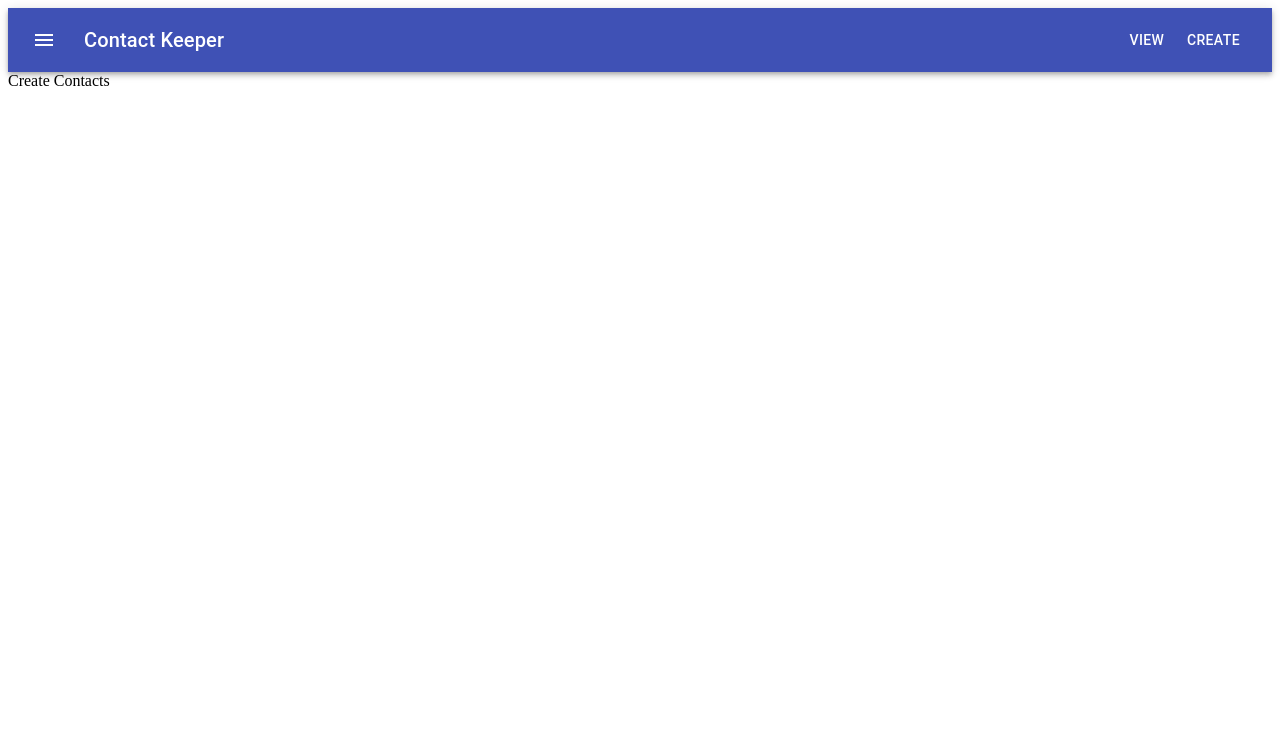
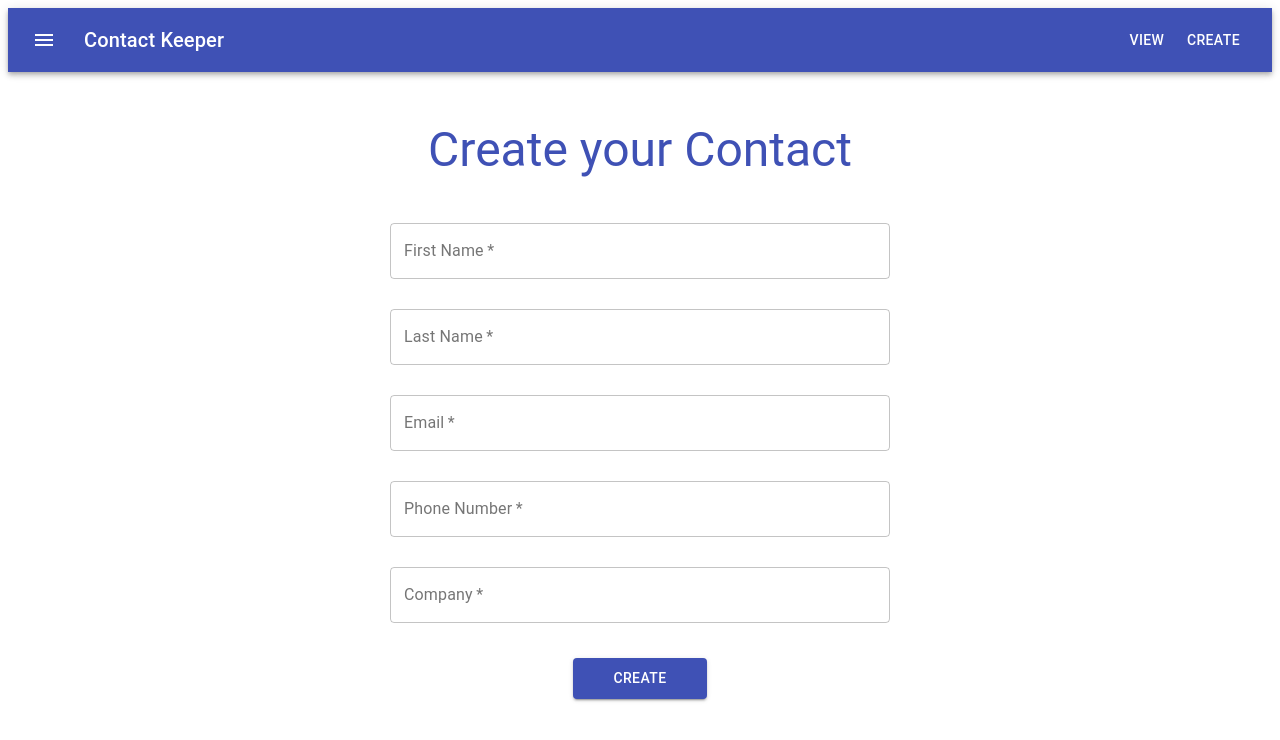
Before and after one commit to bharath-02/CRM-frontend, a React (Create React App) app in the folder client/: page /create in a window 1280 px wide. Shown: the top 740 px of the page. Built offline with nearby package versions, Linux system fonts and the light colour scheme; the HTML template or start-up script is replaced by a standard one.

Commit message:
code improvements for view and create page

```diff
--- a/client/src/components/createContact.js
+++ b/client/src/components/createContact.js
@@ -1,9 +1,88 @@
-import React from 'react';
+import React, {useState} from 'react';
+import axios from 'axios';
+import {
+    Button,
+    TextField,
+    Typography
+} from '@material-ui/core';
 
 const CreateContact = () => {
+    const [firstName, setFirstName] = useState('');
+    const [lastName, setLastName] = useState('');
+    const [email, setEmail] = useState('');
+    const [phoneNumber, setPhoneNumber] = useState('');
+    const [company, setCompany] = useState('');
+
+    const createContact = async (object) => {
+        await axios.post('http://localhost:4000/contact', object)
+            .then((response) => {
+                console.log(response)
+            })
+    }
+
+    const handleSubmit = async (e) => {
+        e.preventDefault()
+        await createContact({firstName, lastName, email, phoneNumber, company})
+        console.log(firstName, lastName, email, phoneNumber, company)
+    }
+
     return (
-        <div>
-            Create Contacts
+        <div className="positionCenter">
+            <form onSubmit={handleSubmit} className="formPosition" autoComplete="off">
+                <Typography variant="h3" color="primary" className="heading">Create your Contact</Typography>
+                <TextField
+                    id="outlined-basic"
+                    value={firstName}
+                    onChange={e => {setFirstName(e.target.value)}}
+                    label="First Name"
+                    variant="outlined"
+                    className="textFieldPosition"
+                    required
+                /><br />
+                <TextField
+                    id="outlined-basic"
+                    value={lastName}
+                    onChange={e => {setLastName(e.target.value)}}
+                    label="Last Name"
+                    variant="outlined"
+                    className="textFieldPosition"
+                    required
+                /><br />
+                <TextField
+                    id="outlined-basic"
+                    value={email}
+                    onChange={e => {setEmail(e.target.value)}}
+                    label="Email"
+                    variant="outlined"
+                    type="email"
+                    className="textFieldPosition"
+                    required
+                /><br />
+                <TextField
+                    id="outlined-basic"
+                    value={phoneNumber}
+                    onChange={e => {setPhoneNumber(e.target.value)}}
+                    label="Phone Number"
+                    variant="outlined"
+                    className="textFieldPosition"
+                    required
+                /><br />
+                <TextField
+                    id="outlined-basic"
+                    value={company}
+                    onChange={e => {setCompany(e.target.value)}}
+                    label="Company"
+                    variant="outlined"
+                    className="textFieldPosition"
+                    required
+                /><br />
+
+                <div>
+                    <Button type="submit" variant="contained" color="primary" className="createButton">
+                        Create
+                    </Button>
+                </div>
+            </form>
         </div>
     )
 }
--- a/client/src/components/viewContact.js
+++ b/client/src/components/viewContact.js
@@ -1,11 +1,11 @@
 import React, {useState, useEffect} from 'react';
 import axios from 'axios';
 import {
+    Button,
     Container,
     Card,
     CardActions,
     CardContent,
-    Button,
     Typography,
     Paper,
     TableContainer,
@@ -15,16 +15,20 @@ import {
     TableRow,
     TableCell
 } from '@material-ui/core';
-import {Add} from '@material-ui/icons';
+import {
+    Add,
+    Delete,
+    Edit
+} from '@material-ui/icons';
 
 const ViewContacts = () => {
     const [data, setData] = useState();
-    const [loading, setLoading] = useState(true);
 
     useEffect(() => {
-        axios.get('http://localhost:4000/contact').then((response) => {
-            setData(response.data.data)
-        })
+        axios.get('http://localhost:4000/contact')
+            .then((response) => {
+                setData(response.data.data)
+            })
     }, [])
 
     return (
@@ -49,25 +53,46 @@ const ViewContacts = () => {
                 </Card>
 
                 <TableContainer component={Paper} className="tableStyling">
-                    <Table stickyHeader aria-label="sticky table">
+                    <Table>
                         <TableHead>
                             <TableRow>
                                 <TableCell><strong>Created Date</strong></TableCell>
                                 <TableCell><strong>First Name</strong></TableCell>
                                 <TableCell><strong>Last Name</strong></TableCell>
                                 <TableCell><strong>Email</strong></TableCell>
+                                <TableCell><strong>Company</strong></TableCell>
                                 <TableCell><strong>Phone Number</strong></TableCell>
+                                <TableCell><strong></strong></TableCell>
                             </TableRow>
                         </TableHead>
                         <TableBody>
                             {data && data.map((row) => {
                                 return (
-                                    <TableRow key={row._id}>
+                                    <TableRow key={row._id} className="rowHover">
                                         <TableCell>{row.createdDate}</TableCell>
                                         <TableCell>{row.firstName}</TableCell>
                                         <TableCell>{row.lastName}</TableCell>
                                         <TableCell>{row.email}</TableCell>
+                                        <TableCell>{row.company}</TableCell>
                                         <TableCell>{row.phone}</TableCell>
+                                        <TableCell>
+                                            <Button
+                                                variant="contained"
+                                                className="actionButton edit"
+                                                color="primary"
+                                                startIcon={<Edit />}
+                                            >
+                                                Edit
+                                            </Button>
+                                            <Button
+                                                variant="contained"
+                                                className="actionButton delete"
+                                                color="secondary"
+                                                startIcon={<Delete />}
+                                            >
+                                                Delete
+                                            </Button>
+                                        </TableCell>
                                     </TableRow>
                                 )
                             })}
```
